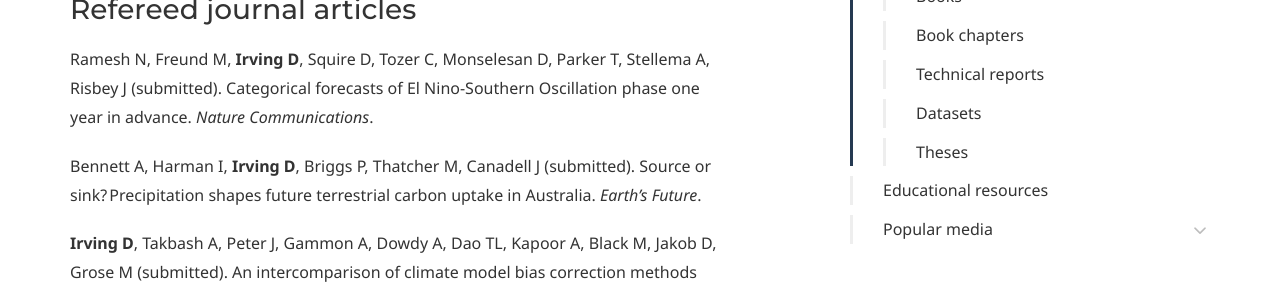
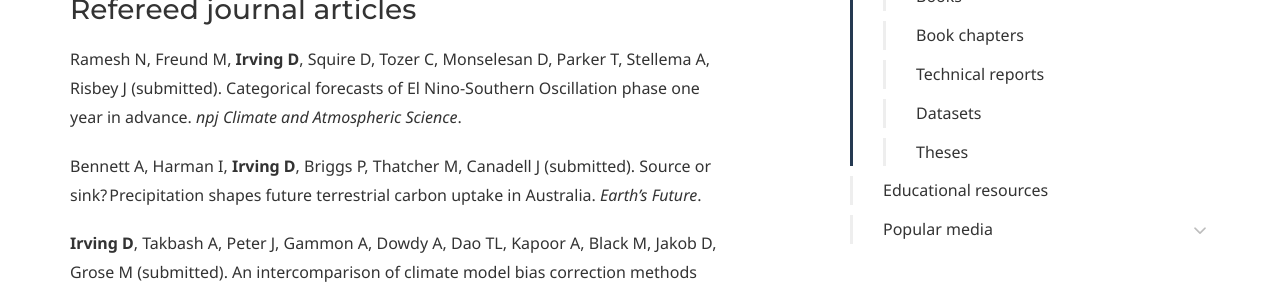
Before and after one commit to DamienIrving/damienirving.github.io, a Jekyll site: the page built from publications.md, in a window 1280 px wide and 900 px high, scrolled down 722 px. Shown: the part 154-446 px from the top of the window. Built offline with Jekyll 4.4.1, drawn with Linux system fonts in a browser that asks for light colours; some web fonts are replaced.

Commit message:
Update publications.md

```diff
--- a/publications.md
+++ b/publications.md
@@ -25,7 +25,7 @@ page_nav:
 
 ### Refereed journal articles
 
-Ramesh N, Freund M, **Irving D**, Squire D, Tozer C, Monselesan D, Parker T, Stellema A, Risbey J (submitted). Categorical forecasts of El Nino-Southern Oscillation phase one year in advance. *Nature Communications*.
+Ramesh N, Freund M, **Irving D**, Squire D, Tozer C, Monselesan D, Parker T, Stellema A, Risbey J (submitted). Categorical forecasts of El Nino-Southern Oscillation phase one year in advance. *npj Climate and Atmospheric Science*.
 
 Bennett A, Harman I, **Irving D**, Briggs P, Thatcher M, Canadell J (submitted). Source or sink? Precipitation shapes future terrestrial carbon uptake in Australia. *Earth's Future*.
 
```
